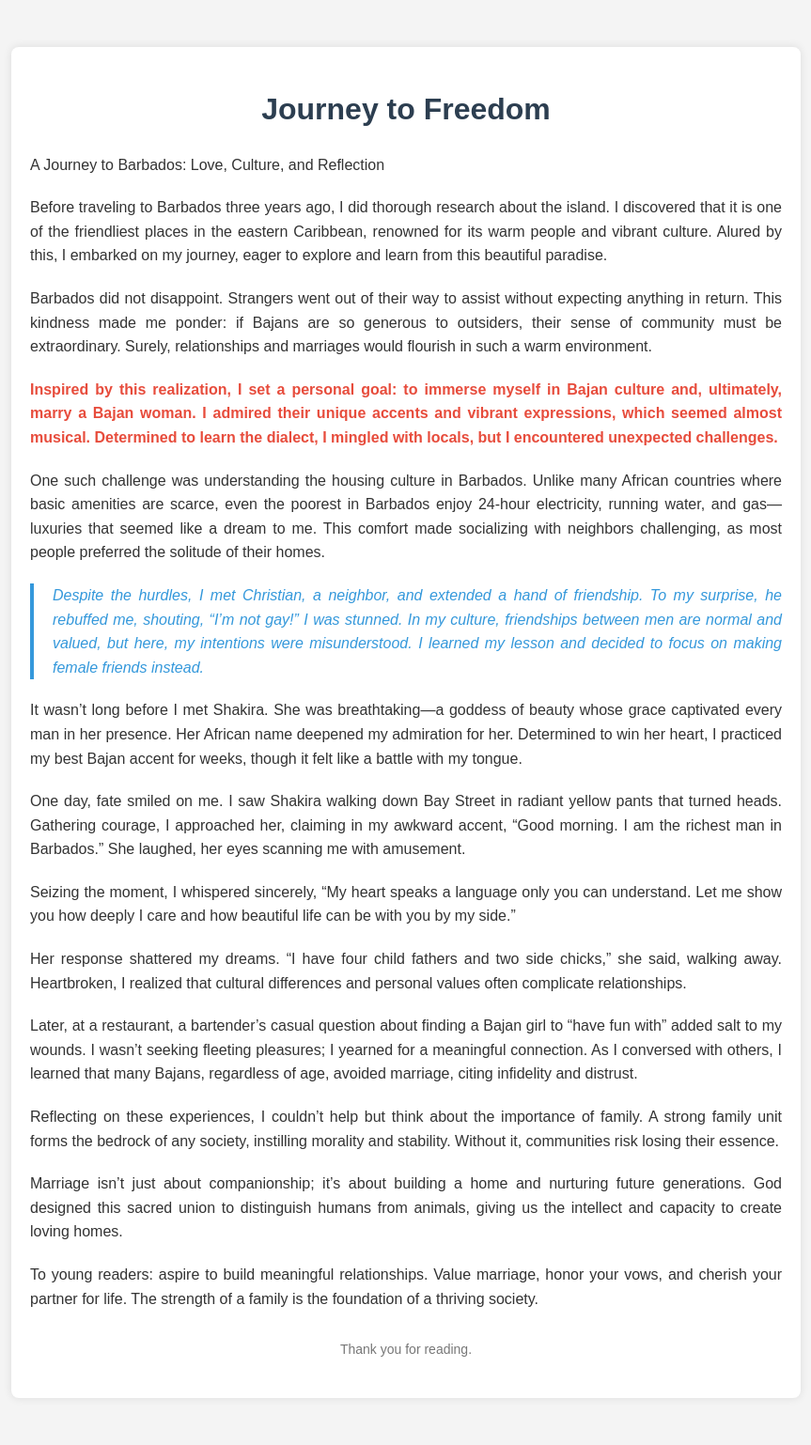
After one commit to SmartDevPK/BooksAppForChildren, a PHP site: page /BooksAppForChildren/book.php in a window 1280 px wide. The commit adds this page. Shown: the whole page at 94% size, without its empty margins (208-1071 px from the left). Run offline with PHP 8.4, Linux system fonts and the light colour scheme.

Commit message:
make some changes to the code base

```diff
--- /dev/null
+++ b/book.php
@@ -0,0 +1,131 @@
+<!DOCTYPE html>
+<html lang="en">
+
+<head>
+    <meta charset="UTF-8">
+    <meta name="viewport" content="width=device-width, initial-scale=1.0">
+    <title>Journey to Freedom</title>
+    <style>
+        body {
+            -webkit-user-select: none;
+            /* Disable text selection for Webkit browsers */
+            -moz-user-select: none;
+            /* Disable text selection for Mozilla Firefox */
+            -ms-user-select: none;
+            /* Disable text selection for Internet Explorer */
+            user-select: none;
+            /* Disable text selection */
+        }
+
+        body {
+            oncontextmenu: return false;
+            /* Disable right-click */
+        }
+
+        @media print {
+            body {
+                display: none;
+            }
+        }
+
+        body {
+            font-family: 'Arial', sans-serif;
+            line-height: 1.6;
+            margin: 0;
+            padding: 0;
+            background-color: #f4f4f4;
+            color: #333;
+        }
+
+        .container {
+            max-width: 800px;
+            margin: 50px auto;
+            padding: 20px;
+            background-color: #fff;
+            box-shadow: 0 0 10px rgba(0, 0, 0, 0.1);
+            border-radius: 8px;
+        }
+
+        h1 {
+            text-align: center;
+            color: #2c3e50;
+            margin-bottom: 20px;
+        }
+
+        p {
+            text-align: justify;
+            font-size: 16px;
+            margin-bottom: 20px;
+        }
+
+        .highlight {
+            color: #e74c3c;
+            font-weight: bold;
+        }
+
+        .quote {
+            font-style: italic;
+            color: #3498db;
+            margin: 20px 0;
+            padding-left: 20px;
+            border-left: 4px solid #3498db;
+        }
+
+        .footer {
+            text-align: center;
+            margin-top: 30px;
+            font-size: 14px;
+            color: #777;
+        }
+    </style>
+</head>
+
+<body>
+    <div class="container">
+        <h1>Journey to Freedom</h1>
+        <p>A Journey to Barbados: Love, Culture, and Reflection</p>
+        <p>Before traveling to Barbados three years ago, I did thorough research about the island. I discovered that it
+            is one of the friendliest places in the eastern Caribbean, renowned for its warm people and vibrant culture.
+            Alured by this, I embarked on my journey, eager to explore and learn from this beautiful paradise.</p>
+        <p>Barbados did not disappoint. Strangers went out of their way to assist without expecting anything in return.
+            This kindness made me ponder: if Bajans are so generous to outsiders, their sense of community must be
+            extraordinary. Surely, relationships and marriages would flourish in such a warm environment.</p>
+        <p class="highlight">Inspired by this realization, I set a personal goal: to immerse myself in Bajan culture
+            and, ultimately, marry a Bajan woman. I admired their unique accents and vibrant expressions, which seemed
+            almost musical. Determined to learn the dialect, I mingled with locals, but I encountered unexpected
+            challenges.</p>
+        <p>One such challenge was understanding the housing culture in Barbados. Unlike many African countries where
+            basic amenities are scarce, even the poorest in Barbados enjoy 24-hour electricity, running water, and
+            gas—luxuries that seemed like a dream to me. This comfort made socializing with neighbors challenging, as
+            most people preferred the solitude of their homes.</p>
+        <p class="quote">Despite the hurdles, I met Christian, a neighbor, and extended a hand of friendship. To my
+            surprise, he rebuffed me, shouting, “I’m not gay!” I was stunned. In my culture, friendships between men are
+            normal and valued, but here, my intentions were misunderstood. I learned my lesson and decided to focus on
+            making female friends instead.</p>
+        <p>It wasn’t long before I met Shakira. She was breathtaking—a goddess of beauty whose grace captivated every
+            man in her presence. Her African name deepened my admiration for her. Determined to win her heart, I
+            practiced my best Bajan accent for weeks, though it felt like a battle with my tongue.</p>
+        <p>One day, fate smiled on me. I saw Shakira walking down Bay Street in radiant yellow pants that turned heads.
+            Gathering courage, I approached her, claiming in my awkward accent, “Good morning. I am the richest man in
+            Barbados.” She laughed, her eyes scanning me with amusement.</p>
+        <p>Seizing the moment, I whispered sincerely, “My heart speaks a language only you can understand. Let me show
+            you how deeply I care and how beautiful life can be with you by my side.”</p>
+        <p>Her response shattered my dreams. “I have four child fathers and two side chicks,” she said, walking away.
+            Heartbroken, I realized that cultural differences and personal values often complicate relationships.</p>
+        <p>Later, at a restaurant, a bartender’s casual question about finding a Bajan girl to “have fun with” added
+            salt to my wounds. I wasn’t seeking fleeting pleasures; I yearned for a meaningful connection. As I
+            conversed with others, I learned that many Bajans, regardless of age, avoided marriage, citing infidelity
+            and distrust.</p>
+        <p>Reflecting on these experiences, I couldn’t help but think about the importance of family. A strong family
+            unit forms the bedrock of any society, instilling morality and stability. Without it, communities risk
+            losing their essence.</p>
+        <p>Marriage isn’t just about companionship; it’s about building a home and nurturing future generations. God
+            designed this sacred union to distinguish humans from animals, giving us the intellect and capacity to
+            create loving homes.</p>
+        <p>To young readers: aspire to build meaningful relationships. Value marriage, honor your vows, and cherish your
+            partner for life. The strength of a family is the foundation of a thriving society.</p>
+        <p class="footer">Thank you for reading.</p>
+    </div>
+</body>
+
+</html>
```
Also changed, not shown: payy.php (+155 -0 lines), uploads/upload.php (+10 -55 lines), uploads/uploads/FF .jpg (deleted), uploads/uploads/upload/image.jpgPK.jpg (deleted), 3 other files.
